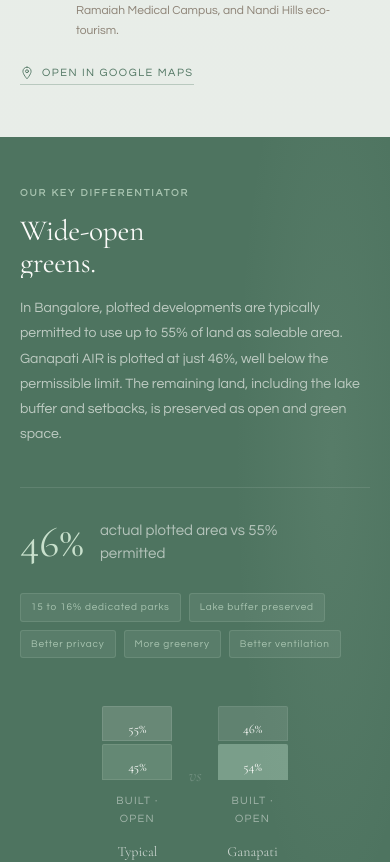
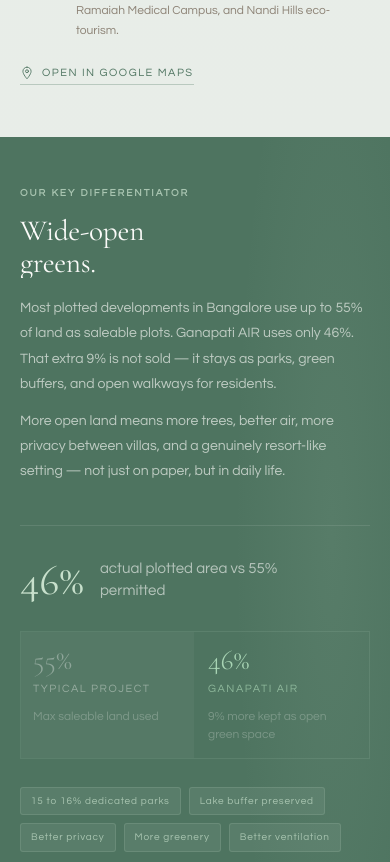
Before and after one commit to Abhi011999/ganapati-air-landing, a Next.js app: page / in a window 390 px wide. Shown: the part 3002-3864 px from the top of the page. Built offline with nearby package versions, Linux system fonts and the light colour scheme.

Commit message:
fix: bigger font, open space green panel, RERA badge footer, calc bigger numbers + card bg, footer credit left, phone removed

```diff
--- a/app/globals.css
+++ b/app/globals.css
@@ -904,6 +904,7 @@
   display: flex;
   align-items: center;
   justify-content: flex-start;
+  padding-left: var(--pad);
   gap: 6px;
   font-size: 11px;
   color: var(--stone);
@@ -1433,3 +1434,110 @@
   border-color: var(--sage);
 }
 .footer__map-link:hover svg { stroke: var(--sage); }
+
+/* ================================================================
+   RERA BADGE IN FOOTER
+   ================================================================ */
+.footer__rera-badge {
+  margin-top: 16px;
+  display: inline-flex;
+  flex-direction: column;
+  gap: 4px;
+  padding: 12px 16px;
+  background: rgba(78,116,96,0.12);
+  border: 1px solid rgba(78,116,96,0.25);
+  border-left: 3px solid var(--sage-dark);
+}
+.footer__rera-badge-label {
+  font-size: 10px;
+  font-weight: 700;
+  text-transform: uppercase;
+  letter-spacing: 0.18em;
+  color: var(--sage-dark);
+}
+.footer__rera-badge-num {
+  font-size: 12px;
+  color: var(--stone-dark);
+  font-family: var(--font-body);
+  letter-spacing: 0.02em;
+  line-height: 1.5;
+}
+
+/* ================================================================
+   OPEN SPACE — green visual panel
+   ================================================================ */
+.openspace__green-panel {
+  display: grid;
+  grid-template-columns: 1fr 1fr;
+  gap: 2px;
+  margin-top: 28px;
+  border: 1px solid rgba(168,196,176,0.15);
+  overflow: hidden;
+}
+.openspace__green-cell {
+  padding: 20px 16px;
+  display: flex;
+  flex-direction: column;
+  gap: 6px;
+}
+.openspace__green-cell--built {
+  background: rgba(255,255,255,0.04);
+}
+.openspace__green-cell--open {
+  background: rgba(78,116,96,0.25);
+}
+.openspace__green-cell-pct {
+  font-family: var(--font-display);
+  font-size: clamp(28px, 3vw, 42px);
+  font-weight: 300;
+  line-height: 1;
+}
+.openspace__green-cell--built .openspace__green-cell-pct { color: rgba(250,250,248,0.35); }
+.openspace__green-cell--open  .openspace__green-cell-pct { color: #A8D4B4; }
+.openspace__green-cell-label {
+  font-size: 11px;
+  text-transform: uppercase;
+  letter-spacing: 0.14em;
+  color: rgba(250,250,248,0.4);
+}
+.openspace__green-cell--open .openspace__green-cell-label { color: rgba(168,212,180,0.7); }
+.openspace__green-cell-note {
+  font-size: 12px;
+  color: rgba(250,250,248,0.25);
+  line-height: 1.5;
+  margin-top: 4px;
+}
+
+/* ================================================================
+   CALCULATOR SECTION BOOST
+   ================================================================ */
+.calc {
+  position: relative;
+}
+.calc::after {
+  content: '';
+  position: absolute;
+  bottom: 0; left: 0; right: 0;
+  height: 3px;
+  background: linear-gradient(90deg, transparent, var(--sage-light), transparent);
+  opacity: 0.4;
+}
+/* Bigger result numbers */
+.calc__big-val {
+  font-size: clamp(40px, 4.5vw, 68px);
+}
+/* Subtle card bg on right panel */
+.calc__right {
+  background: rgba(0,0,0,0.18);
+  border: 1px solid rgba(168,196,176,0.12);
+  padding: clamp(24px, 3vw, 44px);
+  border-radius: 2px;
+}
+.calc__big-num { padding: 24px 0; }
+.calc__big-num:first-child { padding-top: 0; }
+
+@media (max-width: 600px) {
+  .openspace__green-panel { grid-template-columns: 1fr 1fr; }
+  .openspace__green-cell { padding: 14px 12px; }
+  .footer__rera-badge-num { font-size: 11px; }
+}
--- a/components/LandingPage.tsx
+++ b/components/LandingPage.tsx
@@ -277,15 +277,30 @@
                 <span className="sec-tag reveal">Our Key Differentiator</span>
                 <h2 className="sec-title reveal-line"><span>Wide-open<br/>greens.</span></h2>
                 <p className="sec-body reveal">
-                  In Bangalore, plotted developments are typically permitted to use up to 55% of
-                  land as saleable area. Ganapati AIR is plotted at just 46%, well below
-                  the permissible limit. The remaining land, including the lake buffer and
-                  setbacks, is preserved as open and green space.
+                  Most plotted developments in Bangalore use up to 55% of land as saleable plots.
+                  Ganapati AIR uses only 46%. That extra 9% is not sold — it stays as parks,
+                  green buffers, and open walkways for residents.
+                </p>
+                <p className="sec-body reveal" style={{ marginTop: 12 }}>
+                  More open land means more trees, better air, more privacy between villas,
+                  and a genuinely resort-like setting — not just on paper, but in daily life.
                 </p>
               </div>
               <div className="openspace__stat-line reveal">
                 <div className="openspace__stat-num">46%</div>
                 <div className="openspace__stat-label">actual plotted area vs 55% permitted</div>
+              </div>
+              <div className="openspace__green-panel reveal">
+                <div className="openspace__green-cell openspace__green-cell--built">
+                  <div className="openspace__green-cell-pct">55%</div>
+                  <div className="openspace__green-cell-label">Typical project</div>
+                  <div className="openspace__green-cell-note">Max saleable land used</div>
+                </div>
+                <div className="openspace__green-cell openspace__green-cell--open">
+                  <div className="openspace__green-cell-pct">46%</div>
+                  <div className="openspace__green-cell-label">Ganapati AIR</div>
+                  <div className="openspace__green-cell-note">9% more kept as open green space</div>
+                </div>
               </div>
               <div className="openspace__pills reveal">
                 {["15 to 16% dedicated parks", "Lake buffer preserved", "Better privacy", "More greenery", "Better ventilation"].map((p) => (
@@ -498,13 +513,11 @@
             </div>
             <div className="footer__brand-name">Ganapati AIR</div>
             <div className="footer__brand-tag">Awakenings in Reflection</div>
-            <div className="footer__rera">
-              <svg viewBox="0 0 16 16" fill="none" stroke="currentColor" strokeWidth="1.5" strokeLinecap="round" strokeLinejoin="round"><polyline points="3 8 6.5 11.5 13 5"/></svg>
-              RERA Reg. No.: PRM/KA/RERA/1254/460/PR/161225/008340
+            <div className="footer__rera-badge">
+              <div className="footer__rera-badge-label">RERA Approved</div>
+              <div className="footer__rera-badge-num">PRM/KA/RERA/1254/460/PR/161225/008340</div>
             </div>
-            <div className="footer__phone">
-              <span>+91 93537 42442</span>
-            </div>
+
           </div>
           <div>
             <div className="footer__col-title">Project</div>
```
